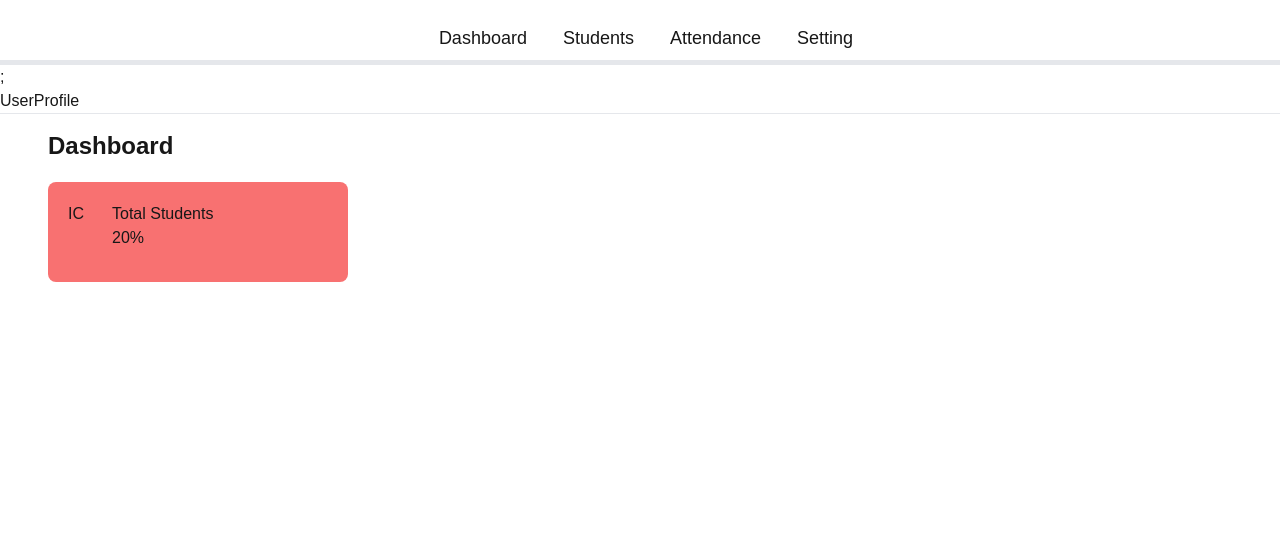
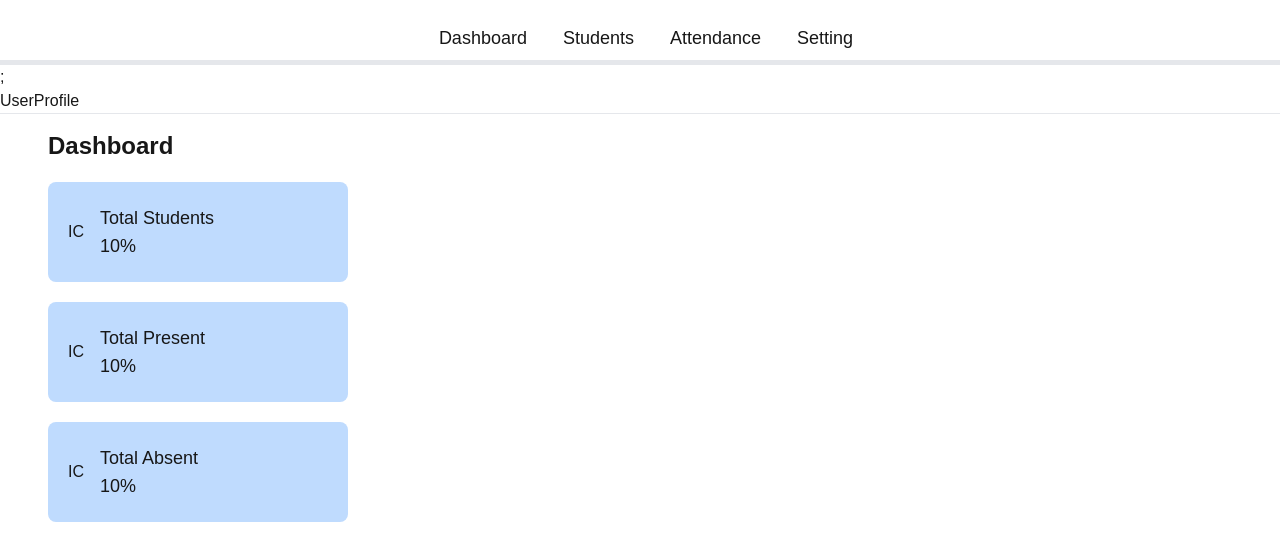
Before and after one commit to kumail-ahmad/Attendance, a Next.js app: page / in a window 1280 px wide. Shown: the top 560 px of the page. Built offline with nearby package versions, Linux system fonts and the light colour scheme.

Commit message:
created dashboard boxes

```diff
--- a/app/page.js
+++ b/app/page.js
@@ -1,23 +1,30 @@
 "use client";
+import { DashItems } from "./utilities/dash";
 import React, { useState } from "react";
 export default function Home() {
   return (
     <div>
-      <div className=" bg--200 ">
+      <div className="  ">
         <div className="items-end">UserProfile</div>
         <hr />
         <div>
           <h1 className="text-2xl font-bold ml-12 mt-4  ">Dashboard </h1>
-          <div className="boxes bg-red-400 ml-12 mt-5 flex w-[300px] h-[100px] rounded-lg">
-            <div className="box flex mt-5">
-              <div className="img ml-5">IC</div>
-              <div className="ml-7">
-                <div className="heading ">Total Students</div>
-                <div className="value">20%</div>
+          <div className="flex flex-col">
+            {DashItems.map((item) => (
+              <div key={item.id} className="container flex w-full">
+                <div className="boxes bg-blue-200 ml-12 mt-5 flex w-[300px] h-[100px] rounded-lg items-center  ">
+                  <div className="box flex items-center space-x-4">
+                    <div className="img ml-5">IC</div>
+                    <div className="ml-7 flex flex-col">
+                      <div className="heading text-lg">{item.title}</div>
+                      <div className="value text-lg">{item.percentage}%</div>
+                    </div>
+                  </div>
+                </div>
               </div>
-            </div>
+            ))}
           </div>
-        </div>
+        </div>{" "}
       </div>
     </div>
   );
--- /dev/null
+++ b/app/utilities/dash.js
@@ -0,0 +1,22 @@
+export const DashItems = [
+  {
+    id: 1,
+    title: "Total Students",
+    percentage: 10,
+    image: "",
+  },
+
+  {
+    id: 2,
+    title: "Total Present",
+    percentage: 10,
+    image: "",
+  },
+
+  {
+    id: 3,
+    title: "Total Absent",
+    percentage: 10,
+    image: "",
+  },
+];
```
